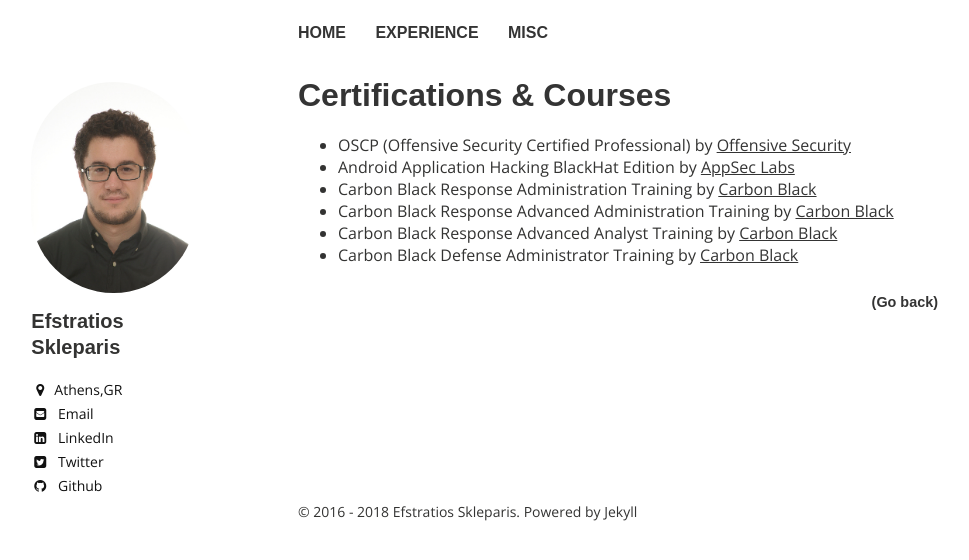
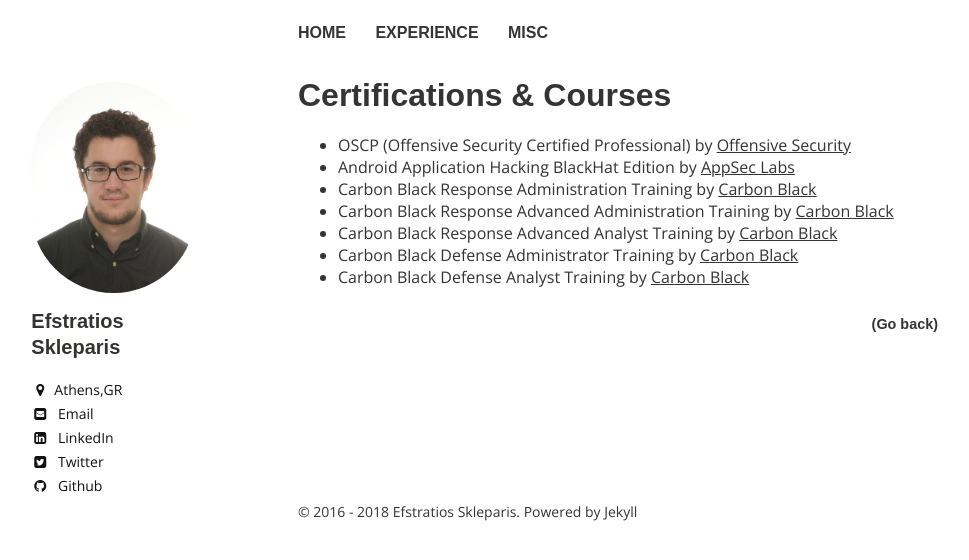
Before and after one commit to efstratios/efstratios.github.io, a Jekyll site: the page built from certs/index.md, in a window 1280 px wide. Shown: the top 560 px of the page, without its empty margins (22-991 px from the left). Built offline with Jekyll 4.4.1, drawn with Linux system fonts in a browser that asks for light colours.

Commit message:
Update index.md
Added CB Defense Analyst course

```diff
--- a/certs/index.md
+++ b/certs/index.md
@@ -11,3 +11,4 @@ share: true
 * Carbon Black Response Advanced Administration Training by [Carbon Black](https://www.carbonblack.com/){:target="_blank"}
 * Carbon Black Response Advanced Analyst Training by [Carbon Black](https://www.carbonblack.com/){:target="_blank"}
 * Carbon Black Defense Administrator Training by [Carbon Black](https://www.carbonblack.com/){:target="_blank"}
+* Carbon Black Defense Analyst Training by [Carbon Black](https://www.carbonblack.com/){:target="_blank"}
```
